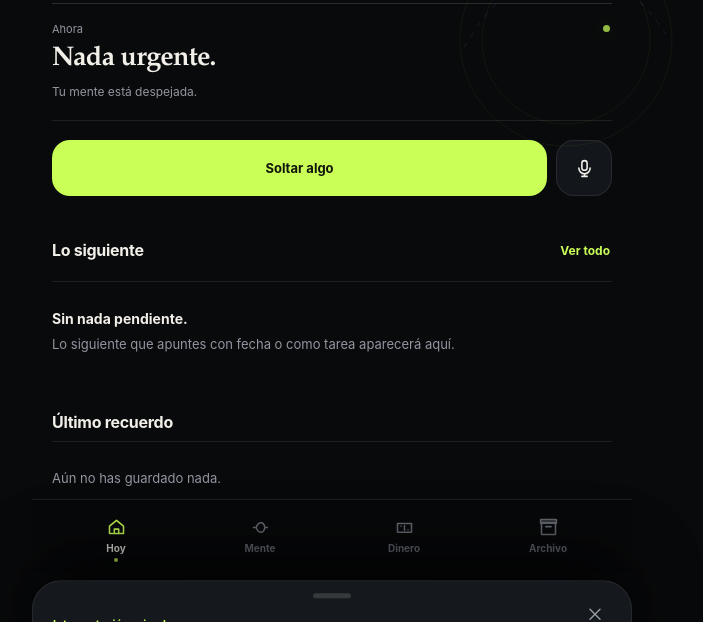
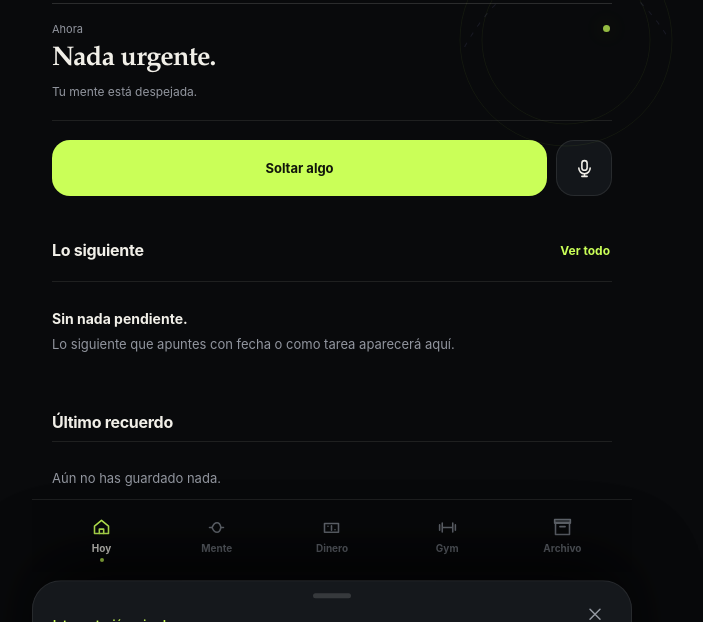
Before and after one commit to adrianfabianferrer05-dot/Proyecto-mind-demo, a plain HTML site: page index.html in a window 1280 px wide. Shown: the part 228-850 px from the top of the page, without its empty margins (308-1011 px from the left). Drawn offline with Linux system fonts and the light colour scheme; no server answers; sample sign-in values are in the browser's storage.

Commit message:
feat: surface gym tracker and force fresh app assets

```diff
--- a/index.html
+++ b/index.html
@@ -10,8 +10,9 @@
 <link rel="manifest" href="manifest.webmanifest">
 <link rel="icon" href="icon.svg">
 <title>Segunda Mente</title>
-<link rel="stylesheet" href="app.css">
-<link rel="stylesheet" href="app-polish.css">
+<link rel="stylesheet" href="app.css?v=7">
+<link rel="stylesheet" href="app-polish.css?v=7">
+<link rel="stylesheet" href="gym.css?v=1">
 </head>
 <body>
 <div class="boot" id="boot" aria-hidden="true"><div class="boot-mark"><svg viewBox="0 0 48 48"><path d="M7 25c5-10 11-15 17-15s12 5 17 15c-5 9-11 14-17 14S12 34 7 25Z"/><path d="M2 25h5M41 25h5"/></svg></div></div>
@@ -71,7 +72,8 @@
   <button class="sheet-close press" id="sheetClose">Cerrar</button>
 </div></div>
 
-<script src="app.js"></script>
-<script src="app-enhance.js"></script>
+<script src="app.js?v=7"></script>
+<script src="app-enhance.js?v=7"></script>
+<script src="gym.js?v=1"></script>
 </body>
 </html>
```
